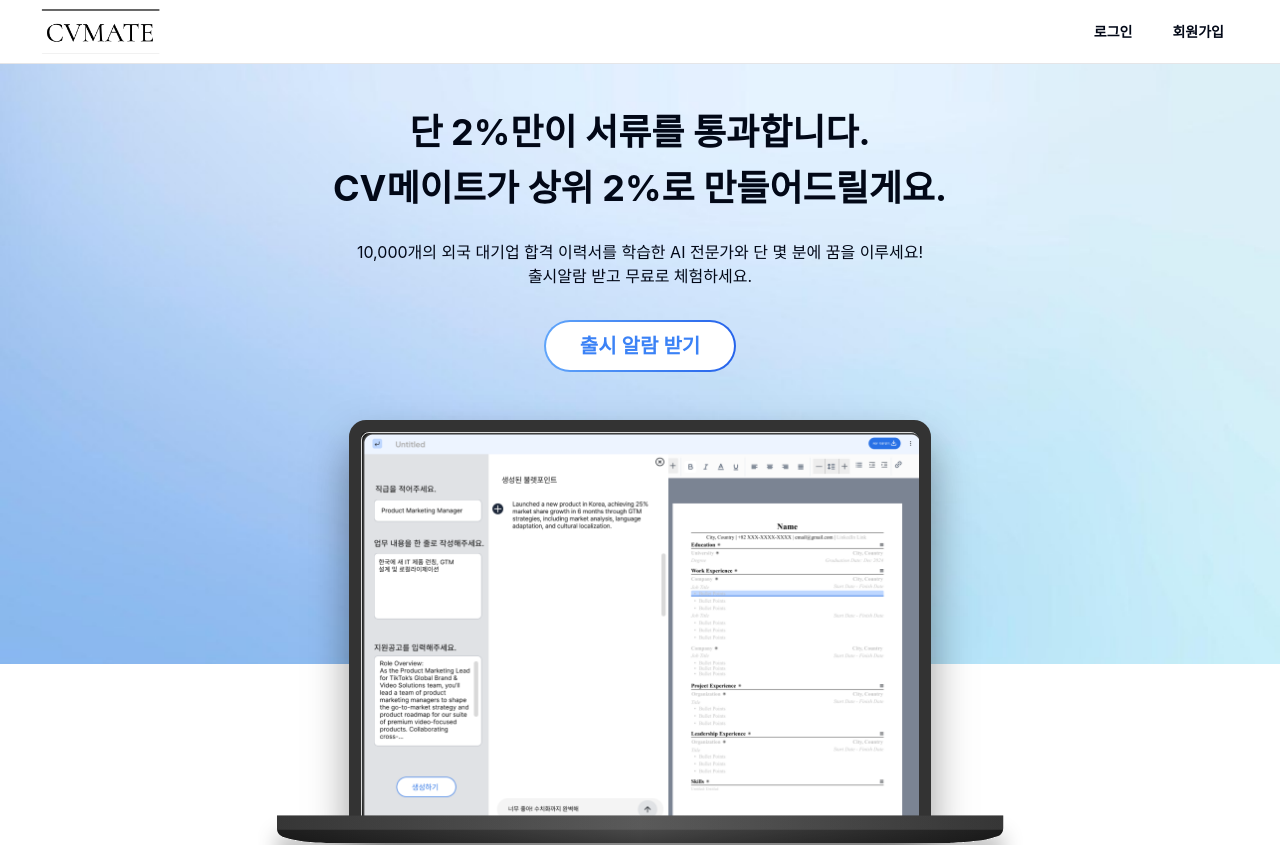
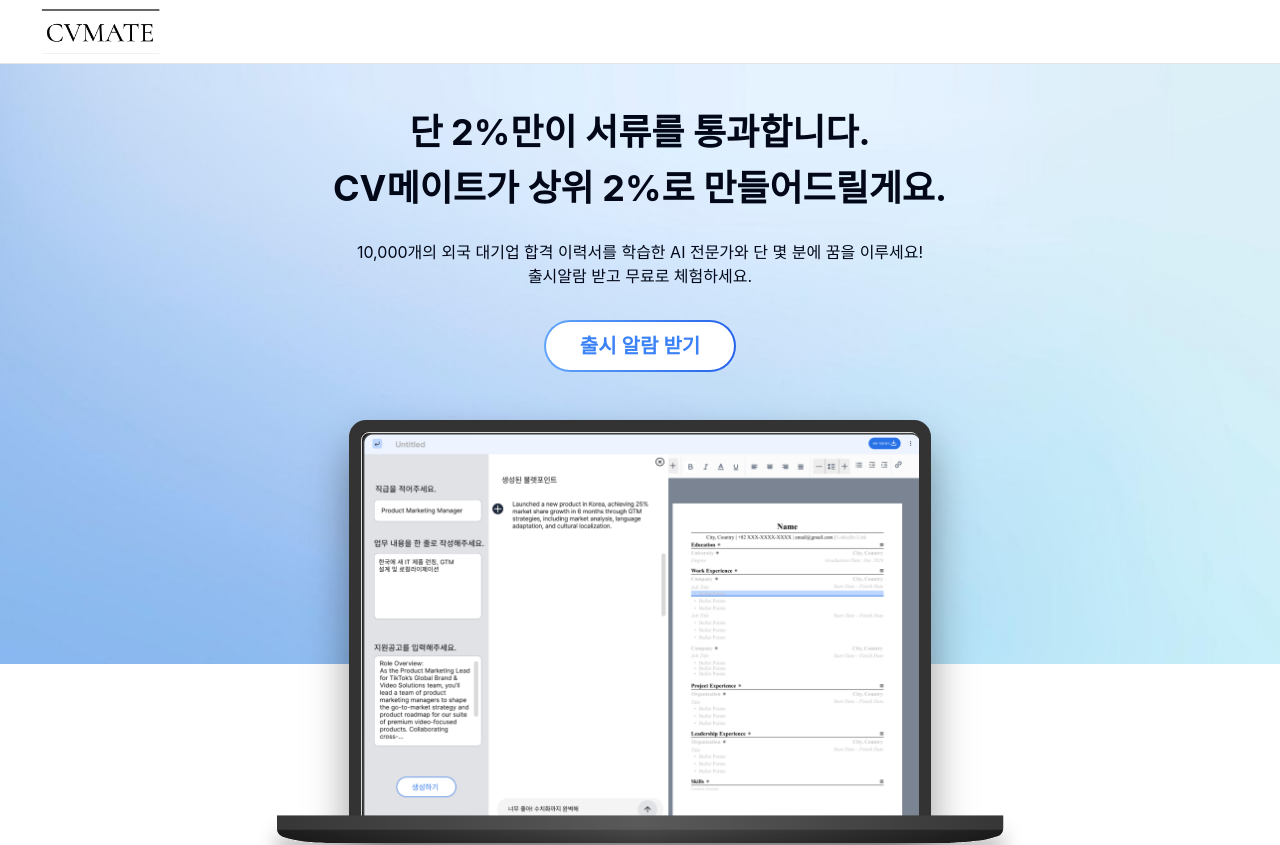
Before and after one commit to juiceple/resume, a Next.js app: page / in a window 1280 px wide. Shown: the top 845 px of the page. Built offline with nearby package versions, Linux system fonts and the light colour scheme; no server answers.

Commit message:
Auth없애기

```diff
--- a/components/DesktopIndex.tsx
+++ b/components/DesktopIndex.tsx
@@ -54,7 +54,7 @@ export default function Index() {
           <Link href="/docs">
             <Image src='/images/resume.png' alt="Logo" width={120} height={40} />
           </Link>
-          <AuthButton />
+          {/* <AuthButton /> */}
 
         </div>
       </nav>
--- a/components/MobileIndex.tsx
+++ b/components/MobileIndex.tsx
@@ -214,7 +214,7 @@ export default function Index() {
                 <div>
                     <p>상호명: CV메이트</p>
                     <p>대표자명: 김예은</p>
-                    <p>주소: 서울특별리 성북구 안암로 145</p>
+                    <p>주소: 서울특별시 성북구 안암로 145</p>
                     <p>상담문의: cvmate@gmail.com (평일 10:00-18:00)</p>
                     <p>&copy; 2024 CV메이트. All rights reserved.</p>
                 </div>
```
